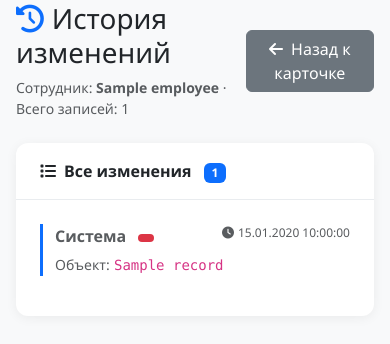
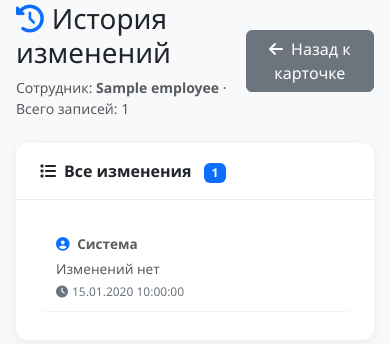
Before and after one commit to 7Chavok7/PROD_Platform, a Django app: template templates/employees/employee_history.html in a window 390 px wide. Shown: the part 129-473 px from the top of the page. Run offline with Django 3.2, Linux system fonts and the light colour scheme; the template is opened without the code that fills it: most values are stand-ins (such as "Sample title", 1, 10 or a date in 2020).

Commit message:
feat: полная история изменений сотрудника с деталями
=== ИСТОРИЯ ИЗМЕНЕНИЙ ===
- Добавлена детальная история изменений сотрудника
- Использован HistoricalRecordContextHelper для форматирования
- Отображение конкретных полей и их значений (было → стало)
- В карточке сотрудника показываются последние 5 записей
- Отдельная страница с полной историей и пагинацией (20 записей)
- Компактное отображение в одну строку: Кто | Что | Когда

=== ВИЗУАЛЬНЫЕ УЛУЧШЕНИЯ ===
- Все стили вынесены в static/css/employee_detail.css
- Цветовая индикация: красный (было), зеленый (стало)
- Иконки для каждого типа действия
- Адаптивная верстка для мобильных устройств
- Улучшена читаемость изменений

=== ФУНКЦИОНАЛЬНОСТЬ ===
- Кнопка 'Вся история' в карточке сотрудника
- Пагинация на странице полной истории
- Человекочитаемые названия полей (Фамилия, Должность и т.д.)
- Отображение причины изменения (если указана)

=== ИСПРАВЛЕНИЯ ===
- Исправлена обработка ModelDelta (использован delta.changes)
- Единый подход в employee_detail и employee_history
- Обработка пустых изменений

=== ЗАТРОНУТЫЕ ФАЙЛЫ ===
- employees/views.py (employee_detail, employee_history)
- templates/employees/employee_detail.html
- templates/employees/employee_history.html
- static/css/employee_detail.css

```diff
--- a/employees/models.py
+++ b/employees/models.py
@@ -219,6 +219,7 @@ class Employee(BaseWorker):
     # История изменений
     history = HistoricalRecords(
         inherit=True,
+        history_change_reason_field='change_reason',
         verbose_name='История изменений'
     )
 
--- a/static/css/employee_detail.css
+++ b/static/css/employee_detail.css
@@ -1,41 +1,145 @@
+/* static/css/employee_detail.css | A.Grachev */
 /* =========================================================
-   СТИЛИ ДЛЯ КАРТОЧКИ СОТРУДНИКА
+   СТИЛИ ДЛЯ КАРТОЧКИ СОТРУДНИКА И ИСТОРИИ
    ========================================================= */
 
-/* --- История изменений --- */
+/* =========================================================
+   ИСТОРИЯ ИЗМЕНЕНИЙ - ОДНА СТРОКА
+   ========================================================= */
 .history-item {
-    border-left: 3px solid #0d6efd;
-    padding-left: 12px;
+    padding: 8px 0;
+    border-bottom: 1px solid #f1f3f5;
+    transition: background-color 0.2s ease;
+}
+
+.history-item:last-child {
+    border-bottom: none;
+}
+
+.history-item:hover {
+    background-color: #f8f9fa;
+}
+
+.history-row {
+    display: flex;
+    align-items: center;
+    flex-wrap: wrap;
+    gap: 12px 20px;
+    padding: 4px 8px;
+}
+
+.history-row .history-user {
+    font-weight: 600;
+    color: #2d3436;
+    min-width: 120px;
+    font-size: 0.9rem;
+    white-space: nowrap;
+}
+
+.history-row .history-user i {
+    color: #0d6efd;
+}
+
+.history-row .history-changes-inline {
+    flex: 1;
+    min-width: 200px;
+    font-size: 0.9rem;
+    display: flex;
+    flex-wrap: wrap;
+    align-items: center;
+    gap: 4px 8px;
+}
+
+.history-row .history-changes-inline .change-field {
+    font-weight: 600;
+    color: #495057;
+}
+
+.history-row .history-changes-inline .change-old {
+    color: #dc3545;
+    text-decoration: line-through;
+    background: #f8d7da;
+    padding: 0 6px;
+    border-radius: 3px;
+    font-size: 0.85rem;
+}
+
+.history-row .history-changes-inline .change-new {
+    color: #198754;
+    background: #d1e7dd;
+    padding: 0 6px;
+    border-radius: 3px;
+    font-size: 0.85rem;
+}
+
+.history-row .history-changes-inline .change-arrow {
+    color: #adb5bd;
+    font-size: 0.8rem;
+    margin: 0 2px;
+}
+
+.history-row .history-changes-inline .change-separator {
+    color: #adb5bd;
+    margin: 0 4px;
+}
+
+.history-row .history-date {
+    color: #6c757d;
+    font-size: 0.8rem;
+    white-space: nowrap;
+    margin-left: auto;
+}
+
+.history-row .history-date i {
+    margin-right: 4px;
+}
+
+/* =========================================================
+   ПОЛНАЯ ИСТОРИЯ
+   ========================================================= */
+.history-full-item {
+    background: #fff;
+    border-radius: 6px;
+    margin-bottom: 4px;
+    border-bottom: 1px solid #f1f3f5;
+    transition: background-color 0.2s ease;
+}
+
+.history-full-item:hover {
+    background-color: #f8f9fa;
+}
+
+.history-full-item .history-row {
+    padding: 10px 16px;
+}
+
+/* =========================================================
+   ПУСТОЕ СОСТОЯНИЕ
+   ========================================================= */
+.history-empty-state {
+    text-align: center;
+    padding: 40px 20px;
+}
+
+.history-empty-state i {
+    font-size: 3rem;
+    color: #dee2e6;
+    margin-bottom: 12px;
+}
+
+.history-empty-state h5 {
+    color: #495057;
     margin-bottom: 8px;
 }
 
-.history-item .history-date {
-    font-size: 0.75rem;
+.history-empty-state p {
     color: #6c757d;
+    font-size: 0.9rem;
 }
 
-.history-item .history-user {
-    font-weight: 500;
-}
-
-.history-item .history-changes {
-    font-size: 0.85rem;
-    color: #495057;
-}
-
-.history-item .history-action-create {
-    border-left-color: #198754;
-}
-
-.history-item .history-action-update {
-    border-left-color: #ffc107;
-}
-
-.history-item .history-action-delete {
-    border-left-color: #dc3545;
-}
-
-/* --- Навыки (теги) --- */
+/* =========================================================
+   НАВЫКИ (ТЕГИ)
+   ========================================================= */
 .skill-tag {
     display: inline-flex;
     align-items: center;
@@ -53,3 +157,31 @@
     opacity: 1;
     color: #dc3545;
 }
+
+/* =========================================================
+   АДАПТИВНОСТЬ
+   ========================================================= */
+@media (max-width: 768px) {
+    .history-row {
+        flex-direction: column;
+        align-items: flex-start;
+        gap: 4px;
+        padding: 8px 12px;
+    }
+
+    .history-row .history-user {
+        min-width: unset;
+        font-size: 0.85rem;
+    }
+
+    .history-row .history-changes-inline {
+        min-width: unset;
+        font-size: 0.85rem;
+        width: 100%;
+    }
+
+    .history-row .history-date {
+        margin-left: 0;
+        font-size: 0.75rem;
+    }
+}
--- a/templates/employees/employee_history.html
+++ b/templates/employees/employee_history.html
@@ -45,63 +45,47 @@
     <div class="card-body">
         {% if history_page %}
             {% for record in history_page %}
-            <div class="history-item history-action-{{ record.history_type }} mb-3">
-                <div class="d-flex justify-content-between align-items-start">
-                    <div>
-                        <span class="history-user fw-bold">
+            <div class="history-full-item">
+                <!-- ОДНА СТРОКА: Кто | Что | Когда -->
+                <div class="history-row">
+                    <!-- Кто изменил -->
+                    <span class="history-user">
+                        <i class="fas fa-user-circle me-1"></i>
                         {% if record.history_user %}
                             {{ record.history_user.get_full_name|default:record.history_user.username }}
                         {% else %}
                             <span class="text-muted">Система</span>
                         {% endif %}
                     </span>
-                        <span class="badge {% if record.history_type == '+' %}bg-success{% elif record.history_type == '~' %}bg-warning text-dark{% else %}bg-danger{% endif %} ms-2">
-                            {% if record.history_type == '+' %}
-                                <i class="fas fa-plus me-1"></i>Создание
-                            {% elif record.history_type == '~' %}
-                                <i class="fas fa-edit me-1"></i>Изменение
+
+                    <!-- Что изменилось -->
+                    <span class="history-changes-inline">
+                        {% if record.history_type == '~' %}
+                            {% if record.history_delta_changes %}
+                                {% for change in record.history_delta_changes %}
+                                    <span class="change-field">{{ change.field }}</span>
+                                    <span class="change-old">{{ change.old|default:'(пусто)' }}</span>
+                                    <span class="change-arrow"><i class="fas fa-arrow-right"></i></span>
+                                    <span class="change-new">{{ change.new|default:'(пусто)' }}</span>
+                                    {% if not forloop.last %}<span class="change-separator">;</span>{% endif %}
+                                {% endfor %}
+                            {% else %}
+                                <span class="text-muted">Изменений нет</span>
+                            {% endif %}
+                        {% elif record.history_type == '+' %}
+                            <span class="text-success"><i class="fas fa-plus-circle me-1"></i>Создание</span>
                         {% elif record.history_type == '-' %}
-                                <i class="fas fa-trash me-1"></i>Удаление
+                            <span class="text-danger"><i class="fas fa-minus-circle me-1"></i>Удаление</span>
+                        {% else %}
+                            <span class="text-muted">Изменений нет</span>
                         {% endif %}
                     </span>
-                    </div>
-                    <span class="history-date text-muted small">
+
+                    <!-- Когда изменил -->
+                    <span class="history-date">
                         <i class="fas fa-clock me-1"></i>{{ record.history_date|date:"d.m.Y H:i:s" }}
                     </span>
                 </div>
-
-                <div class="mt-1">
-                    <span class="text-muted small">Объект:</span>
-                    <code>{{ record }}</code>
-                </div>
-
-                {% if record.history_type == '~' and record.diff_against %}
-                    <div class="mt-2">
-                        <span class="text-muted small">Изменения:</span>
-                        <div class="ms-3 mt-1">
-                            {% for field, diff in record.diff_against.items %}
-                                <div class="small py-1">
-                                    <strong>{{ field|capfirst }}:</strong>
-                                    <span class="text-danger text-decoration-line-through">{{ diff.old|default:'(пусто)' }}</span>
-                                    <i class="fas fa-arrow-right mx-1 text-muted"></i>
-                                    <span class="text-success">{{ diff.new|default:'(пусто)' }}</span>
-                                </div>
-                            {% endfor %}
-                        </div>
-                    </div>
-                {% endif %}
-
-                {% if record.history_type == '+' %}
-                    <div class="mt-2 text-muted small">
-                        <i class="fas fa-info-circle me-1"></i>Создана новая запись
-                    </div>
-                {% endif %}
-
-                {% if record.history_type == '-' %}
-                    <div class="mt-2 text-muted small">
-                        <i class="fas fa-info-circle me-1"></i>Запись была удалена
-                    </div>
-                {% endif %}
             </div>
             {% endfor %}
 
@@ -147,10 +131,10 @@
             {% endif %}
 
         {% else %}
-            <div class="text-center py-5 text-muted">
-                <i class="fas fa-history fa-3x d-block mb-3 opacity-25"></i>
+            <div class="history-empty-state">
+                <i class="fas fa-history"></i>
                 <h5>История изменений пуста</h5>
-                <p class="small">Для этого сотрудника пока нет записей</p>
+                <p class="text-muted small">Для этого сотрудника пока нет записей</p>
             </div>
         {% endif %}
     </div>
```
Also changed, not shown: employees/views.py (+45 -8 lines), templates/employees/employee_detail.html (+38 -49 lines), employees/migrations/0004_remove_historicalemployee_history_change_reason.py (added). Lines whose indentation alone changed are shown as unchanged.
